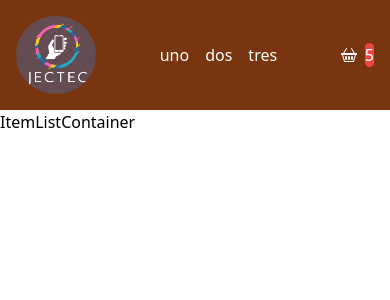
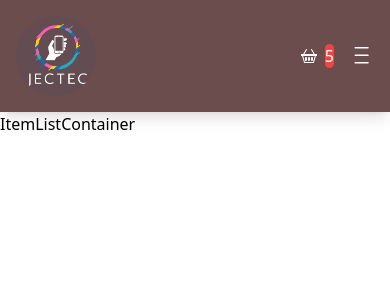
Before and after one commit to javijec/03-CursoReactJS, a React (Vite) app: page / in a window 390 px wide. Shown: the top 300 px of the page. Built offline with nearby package versions, Linux system fonts and the light colour scheme.

Commit message:
menu Hamburguesa

```diff
--- a/src/components/NavBar.jsx
+++ b/src/components/NavBar.jsx
@@ -1,23 +1,56 @@
+import { useState } from "react";
 import CartWidget from "./CartWidget";
 import logo from "../assets/logo.png"; // Asegúrate de que la ruta a la imagen del logo sea correcta.
 
 const Navbar = () => {
+  const [isOpen, setIsOpen] = useState(false);
+
+  const toggleMenu = () => {
+    setIsOpen(!isOpen);
+  };
+
   return (
-    <nav className="bg-amber-900 p-4">
+    <nav className="bg-[#6B4D4D] p-4 shadow-lg">
       <div className="container mx-auto flex items-center justify-between">
         <div className="flex items-center">
-          <img src={logo} alt="Logo" className="w-20 rounded-full" />
-
+          <img src={logo} alt="Logo" className="w-20 h-20 rounded-full mr-4" />
+          <ol className="hidden md:flex space-x-8 text-white font-semibold">
+            <li className="hover:text-gray-200 transition duration-300">uno</li>
+            <li className="hover:text-gray-200 transition duration-300">dos</li>
+            <li className="hover:text-gray-200 transition duration-300">tres</li>
+          </ol>
         </div>
         <div className="flex items-center">
-            <ol className="flex space-x-4 text-white">
-              <li>uno</li>
-              <li>dos</li>
-              <li>tres</li>
-            </ol>
-          </div>
-        <CartWidget />
+          <CartWidget />
+          <button
+            className="md:hidden ml-4 text-white focus:outline-none"
+            onClick={toggleMenu}
+          >
+            <svg
+              xmlns="http://www.w3.org/2000/svg"
+              width="24"
+              height="24"
+              fill="currentColor"
+              className="bi bi-list"
+              viewBox="0 0 16 16"
+            >
+              <path
+                fillRule="evenodd"
+                d="M3 12.5a.5.5 0 0 1 .5-.5H12a.5.5 0 0 1 0 1H3.5a.5.5 0 0 1-.5-.5zm0-5a.5.5 0 0 1 .5-.5H12a.5.5 0 0 1 0 1H3.5a.5.5 0 0 1-.5-.5zm0-5a.5.5 0 0 1 .5-.5H12a.5.5 0 0 1 0 1H3.5a.5.5 0 0 1-.5-.5z"
+              />
+            </svg>
+          </button>
+        </div>
       </div>
+      {isOpen && (
+        <div className="md:hidden bg-[#6B4D4D] p-4">
+          <ol className="space-y-4 text-white font-semibold">
+            <li className="hover:text-gray-200 transition duration-300">uno</li>
+            <li className="hover:text-gray-200 transition duration-300">dos</li>
+            <li className="hover:text-gray-200 transition duration-300">tres</li>
+          </ol>
+        </div>
+      )}
     </nav>
   );
 };
```
